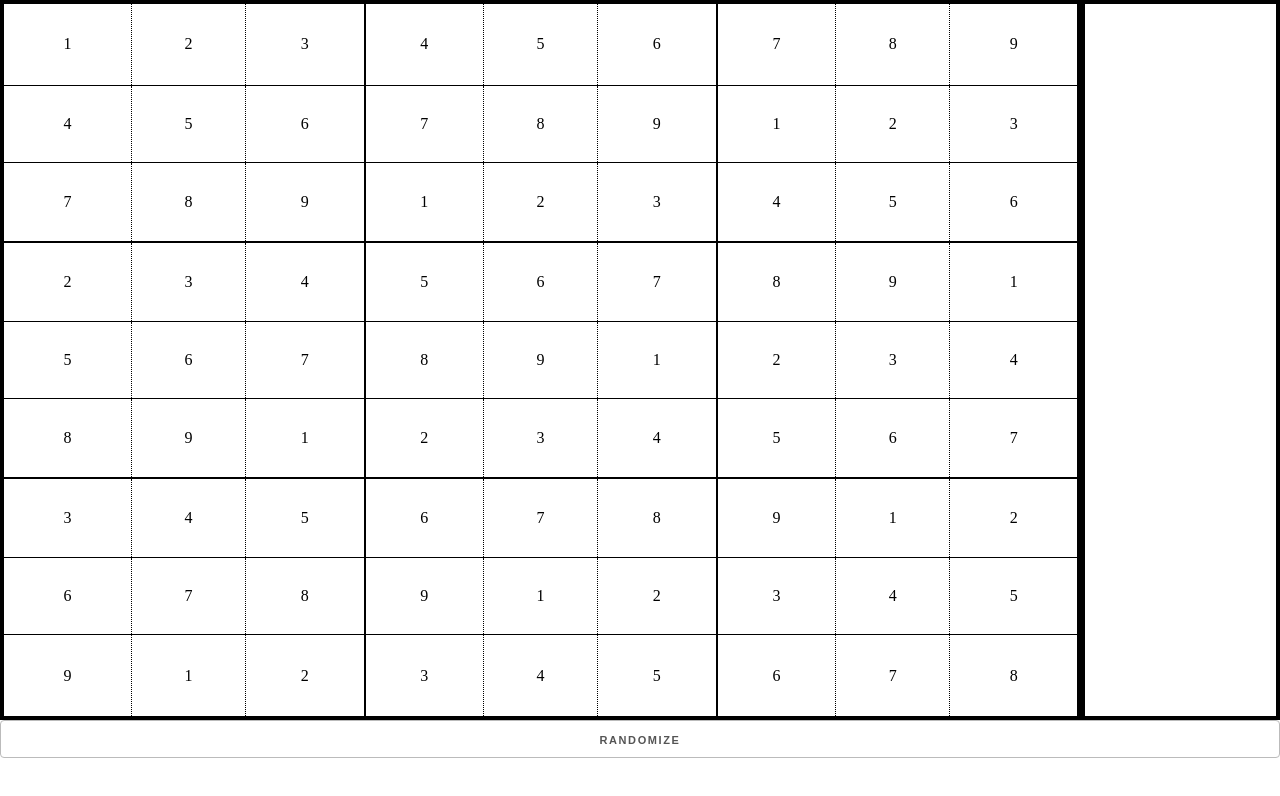
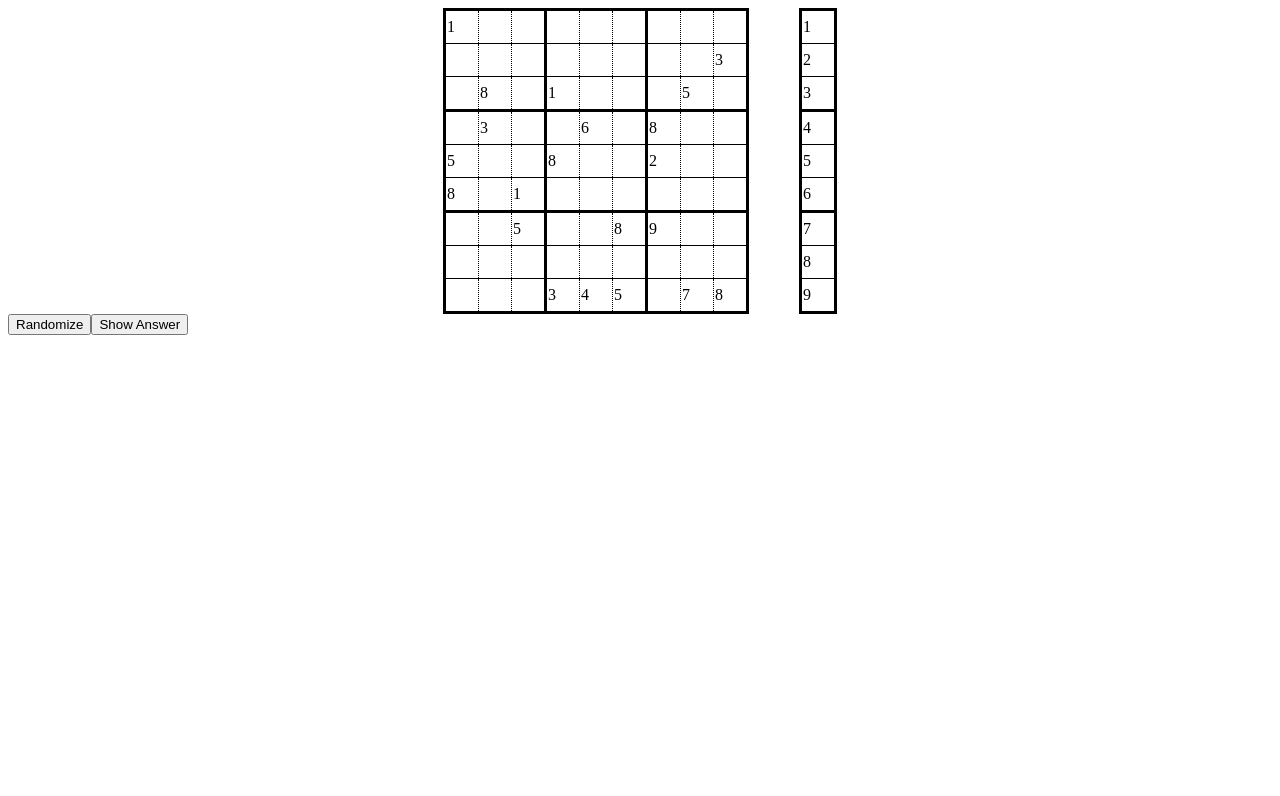
Before and after one commit to vlaaadislav/sudoku, a Vue app: page / in a window 1280 px wide. Shown: the top 796 px of the page. Built offline with nearby package versions, Linux system fonts and the light colour scheme.

Commit message:
game process

```diff
--- a/app/App.vue
+++ b/app/App.vue
@@ -1,18 +1,19 @@
 <template>
-    <div id="app">
-        <div class="sudoku">
+    <div class="sudoku">
+        <div class="tables">
             <table class="sudoku-table">
-                <tr class="sudoku-row" v-for="row in field">
-                    <td class="sudoku-data" v-for="item in row">{{ item }}</td>
+                <tr class="sudoku-row" v-for="(row, rowIndex) in showedField">
+                    <td class="sudoku-data" :class="item ? test(rowIndex, itemIndex): ''" v-for="(item, itemIndex) in row" @click="setValue(rowIndex, itemIndex)">{{ item }}</td>
                 </tr>
             </table>
-            <div class="settings">
-
-            </div>
+            <table class="choices">
+                <tr v-for="choice in values">
+                    <td class="choice" :class="selectedValue === choice ? 'active': ''" @click="selectValue(choice)">{{ choice }}</td>
+                </tr>
+            </table>
         </div>
-        <div class="button-group">
-            <button class="btn" @click="randomize">Randomize</button>
-        </div>
+        <button @click="randomize">Randomize</button>
+        <button @click="showAnswer">Show Answer</button>
     </div>
 </template>
 
@@ -22,21 +23,74 @@
             return {
                 fieldSize: 9,
                 cellSize: 3,
-                field: []
+                field: [],
+                showedField: [],
+                values: [1, 2, 3, 4, 5, 6, 7, 8, 9],
+                selectedValue: null
             }
         },
         methods: {
             generateField() {
-                const template = [1, 2, 3, 4, 5, 6, 7, 8, 9];
+                const template = this.values.slice();
                 const res = [];
-
                 for (let i = 0; i < this.fieldSize; i++) {
                     // offset = +3 on each line + 1 each 3row
                     let offset = (i % this.cellSize) * this.cellSize + Math.floor(i / this.cellSize);
                     res.push(this.getArrayOffset(template, offset));
                 }
+                return res;
+            },
+            hideFields(qty = 60) {
+                const showedField = this.copy(this.field);
+                while (qty > 0) {
+                    let row = this.getRandomInt();
+                    let cell = this.getRandomInt();
+                    if (!showedField[row][cell]) {
+                        continue;
+                    }
+                    showedField[row][cell] = null;
+                    qty -= 1;
+                }
+                return showedField;
+            },
+            test(row, col) {
+                const testedValue = this.showedField[row][col];
 
-                return res;
+                // test row and column
+                for (let i = 0; i < this.fieldSize; i++) {
+                    if (this.showedField[row][i] === testedValue && i !== col) {
+                        return 'error';
+                    }
+
+                    if (this.showedField[i][col] === testedValue && i !== row) {
+                        return 'error';
+                    }
+                }
+
+                //test cell
+                // интервал рядов
+                let rowMin = row - (row % this.cellSize);
+                let rowMax = rowMin + this.cellSize - 1;
+                // интервал колонок
+                let colMin = col - (col % this.cellSize);
+                let colMax = colMin + this.cellSize - 1;
+
+                for (let i = rowMin; i <= rowMax; i++) {
+                    for (let j = colMin; j <= colMax; j++) {
+                        if (testedValue === this.showedField[i][j] && (i !== row && j !== col)) {
+                            return 'error';
+                        }
+                    }
+                }
+            },
+            setValue(row, cell) {
+                if (this.showedField[row][cell] || !this.selectedValue) {
+                    return;
+                }
+                this.$set(this.showedField[row], cell, this.selectedValue);
+            },
+            selectValue(value) {
+                this.selectedValue = this.selectedValue !== value ? value : null;
             },
             getArrayOffset(a, offset = 0) {
                 let copy = a.slice();
@@ -44,7 +98,10 @@
             },
             randomize() {
                 this.randomizeRows();
-                this.randomizeColumns();
+                this.randomizeColumns()
+            },
+            showAnswer() {
+                this.showedField = this.field;
             },
             randomizeRows() {
                 for (let i = 0; i < this.fieldSize; i += this.cellSize) {
@@ -55,12 +112,10 @@
             randomizeColumns() {
                 const newField = this.field.slice();
                 let order = [];
-
                 for (let i = 0; i < this.fieldSize; i += this.cellSize) {
                     order.push(i);
                 }
                 order = this.shuffle(order);
-
                 // order: [0, 3, 7]
                 for (let cell of order) {
                     for (let item of newField) {
@@ -68,8 +123,8 @@
                         item.splice(cell, this.cellSize, ...newCell);
                     }
                 }
-
                 this.field = newField;
+                this.showedField = this.hideFields();
             },
             shuffle(a) {
                 for (let i = a.length - 1; i > 0; i--) {
@@ -77,128 +132,84 @@
                     [a[i], a[j]] = [a[j], a[i]];
                 }
                 return a;
+            },
+            getRandomInt(min = 0, max = this.fieldSize - 1) {
+                return Math.floor(Math.random() * (max - min + 1)) + min;
+            },
+            copy(o) {
+                return JSON.parse(JSON.stringify(o));
             }
         },
-        mounted() {
+        created() {
             this.field = this.generateField();
+            this.showedField = this.hideFields();
         }
     }
 </script>
 
 <style lang="scss">
-    body {
-        padding: 0;
-        margin: 0;
-        box-sizing: border-box;
-        user-select: none;
-        width: 100vw;
-        height: 100vh;
-        overflow: hidden;
+    .error {
+        background-color: red;
     }
 
-    #app {
-        width: inherit;
-        height: inherit;
+    .active {
+        background-color: green;
     }
 
-    .sudoku {
+    .tables {
         display: flex;
+        justify-content: center;
     }
 
     .sudoku-table {
-        width: 85vw;
-        height: 90vh;
-        border: 4px solid black;
+        border: 3px solid black;
         border-collapse: collapse;
-        text-align: center;
 
         .sudoku-row {
-
             &:nth-child(3n) {
-                border-bottom: 2px solid black;
+                border-bottom: 3px solid black;
             }
         }
 
         .sudoku-data {
             border-right: 1px dotted black;
             border-bottom: 1px solid black;
+            width: 30px;
+            height: 30px;
+
+            &:hover {
+                cursor: default;
+
+                &:empty {
+                    cursor: pointer;
+                }
+            }
 
             &:nth-child(3n) {
-                border-right: 2px solid black;
+                border-right: 3px solid black;
             }
         }
     }
 
-    .settings {
-        border: 4px solid black;
-        width: 15vw;
+    .choices {
+        border: 3px solid black;
+        border-collapse: collapse;
+        margin-left: 50px;
+
+        tr {
+            &:nth-child(3n) {
+                border-bottom: 3px solid black;
+            }
+        }
+
+        .choice {
+            border: 1px solid black;
+            width: 30px;
+            height: 30px;
+
+            &:hover {
+                cursor: pointer;
+            }
+        }
     }
-
-    .button-group {
-        display: flex;
-    }
-
-    .btn {
-        flex: 1;
-    }
-
-    /* skeleton button */
-    /* Buttons
-–––––––––––––––––––––––––––––––––––––––––––––––––– */
-    .button,
-    button,
-    input[type="submit"],
-    input[type="reset"],
-    input[type="button"] {
-        display: inline-block;
-        height: 38px;
-        padding: 0 30px;
-        color: #555;
-        text-align: center;
-        font-size: 11px;
-        font-weight: 600;
-        line-height: 38px;
-        letter-spacing: .1rem;
-        text-transform: uppercase;
-        text-decoration: none;
-        white-space: nowrap;
-        background-color: transparent;
-        border-radius: 4px;
-        border: 1px solid #bbb;
-        cursor: pointer;
-        box-sizing: border-box; }
-    .button:hover,
-    button:hover,
-    input[type="submit"]:hover,
-    input[type="reset"]:hover,
-    input[type="button"]:hover,
-    .button:focus,
-    button:focus,
-    input[type="submit"]:focus,
-    input[type="reset"]:focus,
-    input[type="button"]:focus {
-        color: #333;
-        border-color: #888;
-        outline: 0; }
-    .button.button-primary,
-    button.button-primary,
-    input[type="submit"].button-primary,
-    input[type="reset"].button-primary,
-    input[type="button"].button-primary {
-        color: #FFF;
-        background-color: #33C3F0;
-        border-color: #33C3F0; }
-    .button.button-primary:hover,
-    button.button-primary:hover,
-    input[type="submit"].button-primary:hover,
-    input[type="reset"].button-primary:hover,
-    input[type="button"].button-primary:hover,
-    .button.button-primary:focus,
-    button.button-primary:focus,
-    input[type="submit"].button-primary:focus,
-    input[type="reset"].button-primary:focus,
-    input[type="button"].button-primary:focus {
-        color: #FFF;
-        background-color: #1EAEDB;
-        border-color: #1EAEDB; }
 </style>
--- a/index.html
+++ b/index.html
@@ -1,7 +1,7 @@
 <!DOCTYPE html>
 <html>
 <head>
-    <title>Bookmarking App | coligo.io</title>
+    <title>Sudoku</title>
 </head>
 
 <body>
```
